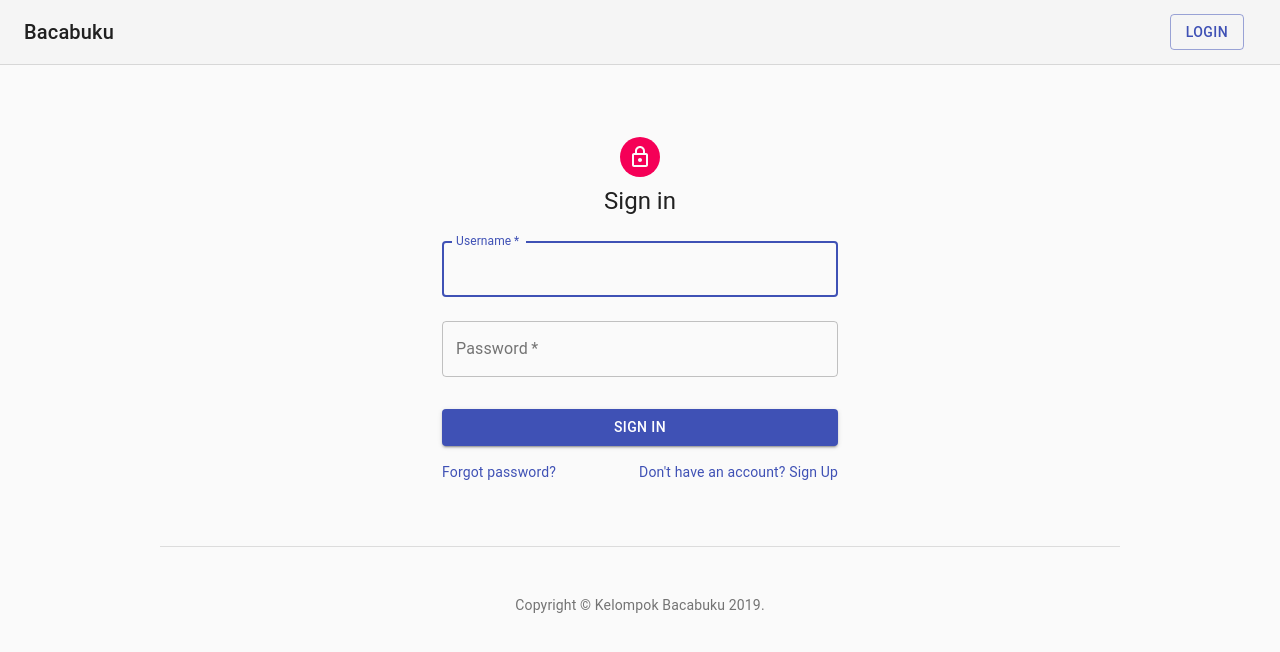
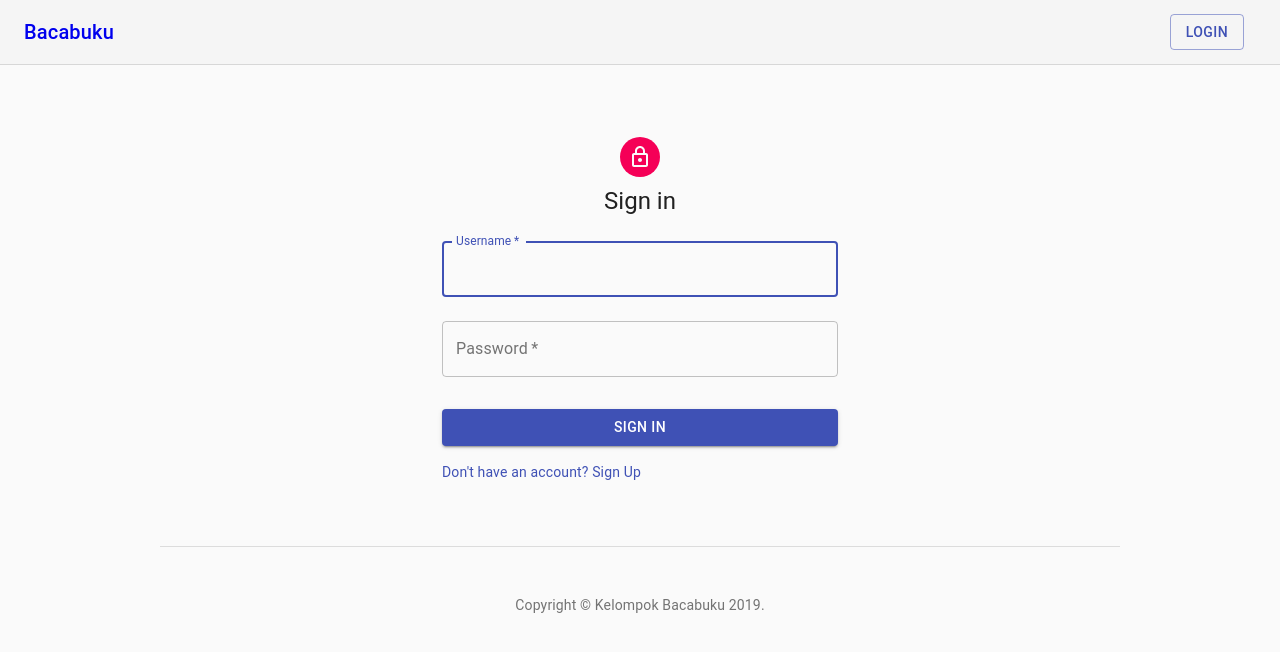
Before and after one commit to aramadsanar/bacabuku-wd-lec, a React (Create React App) app: page /login in a window 1280 px wide. Shown: the top 652 px of the page. Built offline with nearby package versions, Linux system fonts and the light colour scheme.

Commit message:
bugfix here and there

```diff
--- a/src/components/Login.js
+++ b/src/components/Login.js
@@ -111,11 +111,6 @@ function Login() {
             Sign In
           </Button>
           <Grid container>
-            <Grid item xs>
-              <Link href="#" variant="body2">
-                Forgot password?
-              </Link>
-            </Grid>
             <Grid item>
               <Link href="/register" variant="body2">
                 {"Don't have an account? Sign Up"}
--- a/src/components/common/PageHeader.js
+++ b/src/components/common/PageHeader.js
@@ -5,6 +5,7 @@ import Toolbar from '@material-ui/core/Toolbar'
 import Typography from '@material-ui/core/Typography'
 import { makeStyles } from '@material-ui/core/styles'
 import authApi from '../../dataFetch/authApi'
+import style from '../../styles/PageHeader.css'
 
 const useStyles = makeStyles(theme => ({
   '@global': {
@@ -69,7 +70,7 @@ function PageHeader() {
           noWrap
           className={classes.toolbarTitle}
         >
-          Bacabuku
+          <a href="/">Bacabuku</a>
         </Typography>
         {authApi.getToken() ? logoutButton : loginButton}
       </Toolbar>
--- /dev/null
+++ b/src/styles/PageHeader.css
@@ -0,0 +1,16 @@
+a {
+  text-decoration: none;
+}
+a:visited {
+  text-decoration: none;
+}
+a:hover {
+  text-decoration: none;
+}
+a:focus {
+  text-decoration: none;
+}
+a:hover,
+a:active {
+  text-decoration: none;
+}
```
